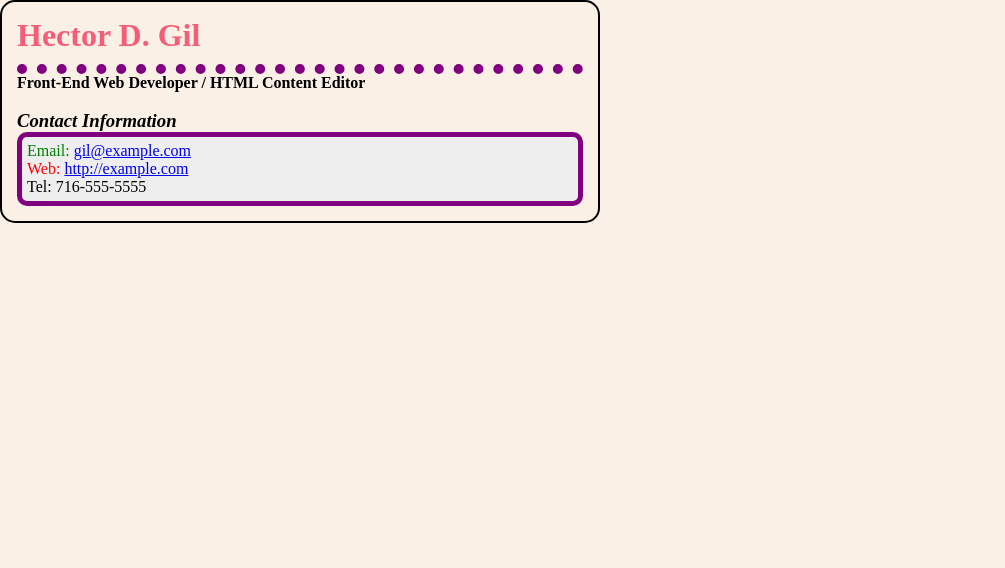
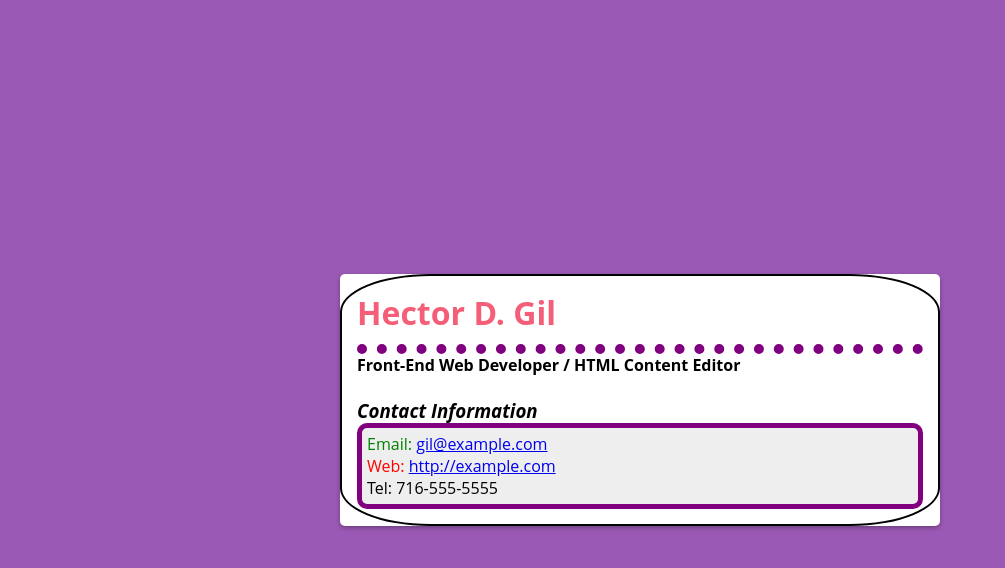
Before and after one commit to eternalgil/webcard, a plain HTML site: page index.html in a window 1280 px wide. Shown: the whole page, without its empty margins (0-1005 px from the left). Drawn offline with Linux system fonts and the light colour scheme.

Commit message:
element centered

```diff
--- a/index.html
+++ b/index.html
@@ -7,6 +7,7 @@
     <title>Business Web Card</title>
 </head>
 <body>
+    <div class="container">
     <div class="box">
     <h1>Hector D. Gil</h1>
     <h4>Front-End Web Developer / HTML Content Editor</h4>
@@ -19,6 +20,7 @@
             <li>Tel: 716-555-5555</li>
         </ul>
     </div>
-</div>
+    </div>
+    </div>
 </body>
 </html>
--- a/style.css
+++ b/style.css
@@ -4,13 +4,28 @@
     padding: 0%;
 }
 body {
-    background-color: linen;
+    background-color: #9b59b6;
+    font-family: 'Open Sans', sans-serif;
+    display: flex;
+    align-items: center;
+    justify-content: center;
+    min-height: 100vh;
+    margin: 0%;
+}
+.container {
+    background-color: #fff;
+    border-radius: 5px;
+    box-shadow: 0 2px 5px rgba(0, 0, 0, .3);
+    overflow: hidden;
+    width: 600px;
+    max-width: 100%;
 }
 .box{
     border: black solid 2px;
     padding: 15px;
-    border-radius: 15px;
+    border-radius: 15%;
     width: 600px;
+    text-decoration: none;
 }
 ul li {
     text-decoration: none;
```
